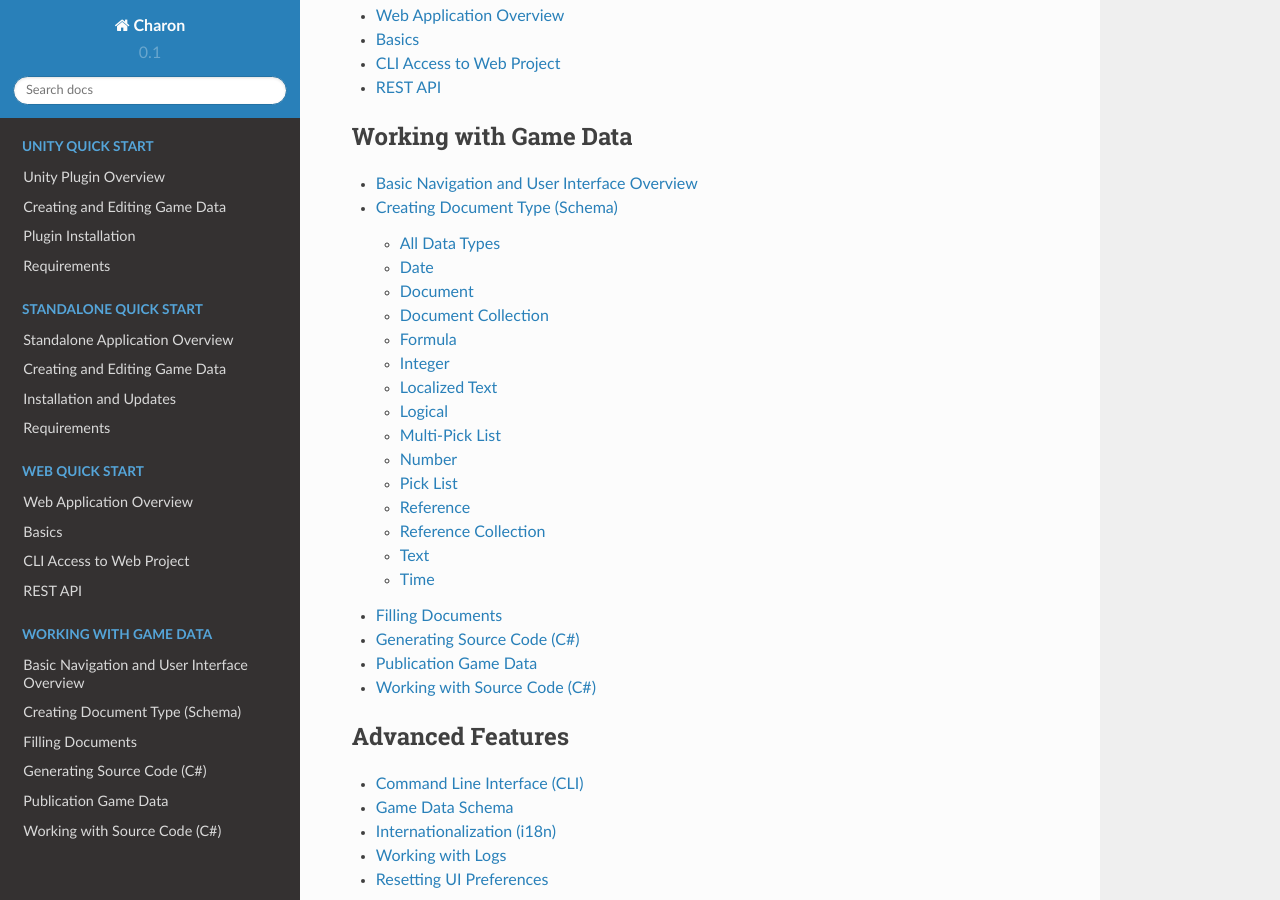
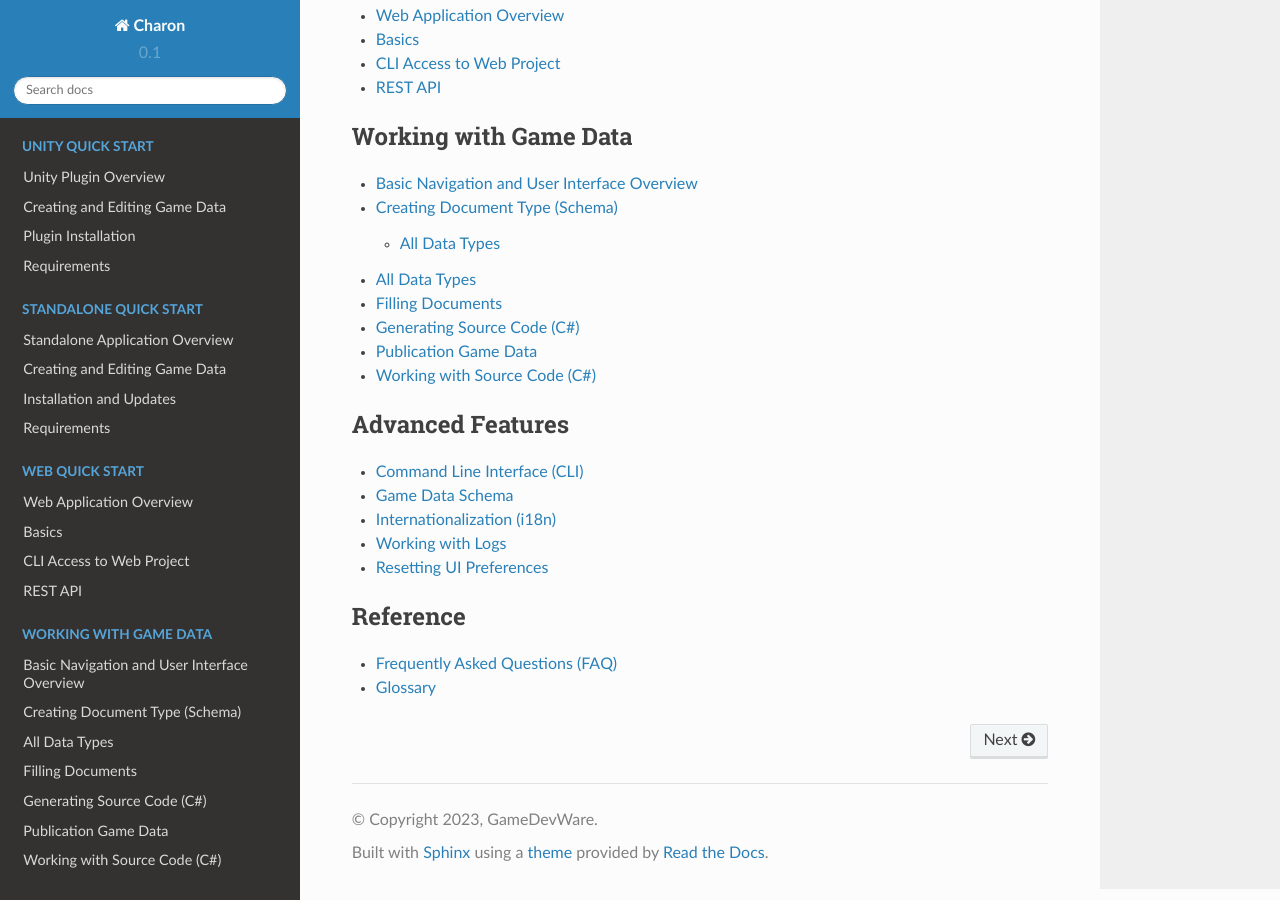
Before and after one commit to gamedevware/charon, a Sphinx documentation site: the page built from docs/index.rst, in a window 1280 px wide and 900 px high, scrolled down 732 px. Built offline with Sphinx 7.4.7 and the Read the Docs theme 2.0.0, drawn with Linux system fonts in a browser that asks for light colours.

Commit message:
upd all data types

```diff
--- a/docs/gamedata/creating_schema.rst
+++ b/docs/gamedata/creating_schema.rst
@@ -54,5 +54,4 @@ This step involves defining schemas to represent the structure and properties of
    :titlesonly:
    :glob:
 
-   datatypes/data_types
-   datatypes/*
+   data_types
--- a/docs/gamedata/datatypes/data_types.rst
+++ b/docs/gamedata/data_types.rst
@@ -1,5 +1,14 @@
 All Data Types
 ==============
+
+.. toctree::
+   :caption: Data Types
+   :titlesonly:
+   :glob:
+   :hidden:
+
+   datatypes/*
+
 Selecting the proper data type is important in order to ensure that data is correctly and efficiently stored and used in the game. Each data type has its own specific purpose and characteristics, which should be considered when choosing the appropriate type for a given property.
 
 For example, if a property needs to store a text value, the :doc:`Text <text>` data type would be appropriate. If the text needs to be translated into multiple languages, the :doc:`LocalizedText <localized_text>` data type would be the best choice.
```
